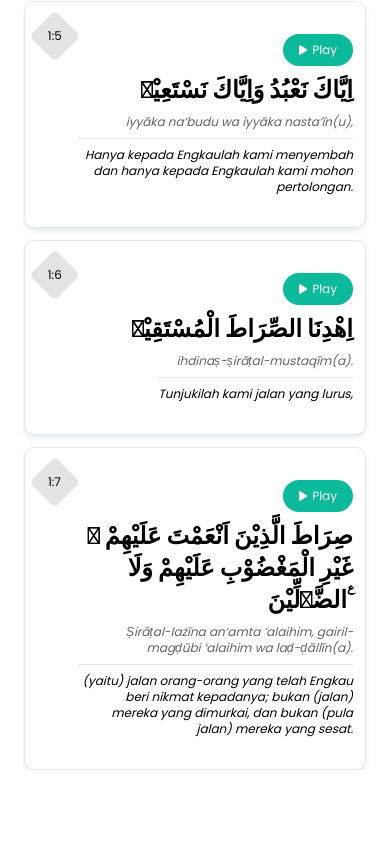
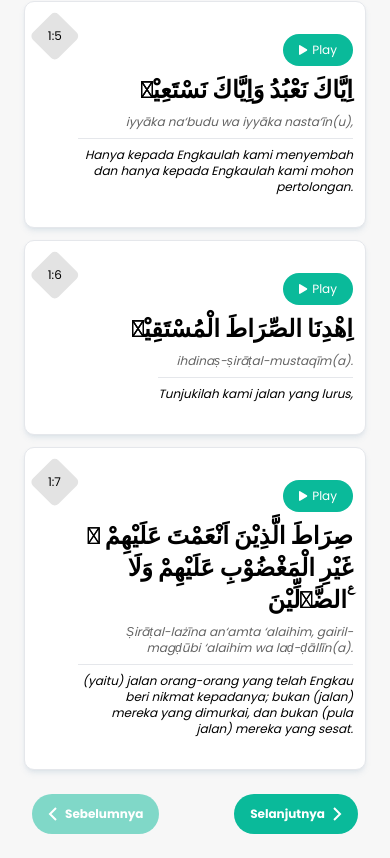
Before and after one commit to mframadann/quran-digital, a Next.js app: page /read/1 in a window 390 px wide. Shown: the part 1286-2144 px from the top of the page. Before the commit the page ends 2056 px from the top, so only its background shows below. Built offline with nearby package versions, Linux system fonts and the light colour scheme.

Commit message:
slicing read pages (mobile version)

```diff
--- a/src/app/read/[slug]/page.tsx
+++ b/src/app/read/[slug]/page.tsx
@@ -3,7 +3,7 @@ import { ReadPagecomponent } from "@/components";
 
 export default function DetailPage() {
   return (
-    <main className="w-full h-[100vh]">
+    <main className="w-full h-full">
       <ReadPagecomponent />
     </main>
   );
--- a/src/components/icons/nextIcon.tsx
+++ b/src/components/icons/nextIcon.tsx
@@ -2,7 +2,7 @@ type NextIconProps = {
   className?: string;
 };
 
-const NextIcon = (props: NextIconProps): React.ReactNode => {
+const NextIcon = (props: NextIconProps) => {
   return (
     <svg
       width="9"
--- a/src/components/icons/prevIcon.tsx
+++ b/src/components/icons/prevIcon.tsx
@@ -2,7 +2,7 @@ type PrevIconProps = {
   className?: string;
 };
 
-const PrevIcon = (props: PrevIconProps): React.ReactNode => {
+const PrevIcon = (props: PrevIconProps) => {
   return (
     <svg
       width="9"
--- a/src/components/organisms/read.tsx
+++ b/src/components/organisms/read.tsx
@@ -8,6 +8,7 @@ import {
   PlayModal,
 } from "../moleculs";
 import { Data } from "@/constans";
+import { NextIcon, PrevIcon } from "../icons";
 
 const ReadPagecomponent = () => {
   const [showDetail, setShowDetail] = useState(false);
@@ -42,6 +43,19 @@ const ReadPagecomponent = () => {
           />
         ))}
       </section>
+      <section className="w-full flex items-center justify-between pb-6 pt-2 px-4">
+        <button
+          className="bg-primary px-4 py-3 text-xs font-bold rounded-full text-white flex gap-2 items-center focus:ring-4 focus:ring-primary focus:ring-opacity-40 disabled:bg-opacity-50"
+          disabled={true}
+        >
+          <PrevIcon />
+          Sebelumnya
+        </button>
+        <button className="bg-primary px-4 py-3 text-xs font-bold rounded-full text-white flex gap-2 items-center focus:ring-4 focus:ring-primary focus:ring-opacity-40">
+          Selanjutnya
+          <NextIcon />
+        </button>
+      </section>
     </div>
   );
 };
```
